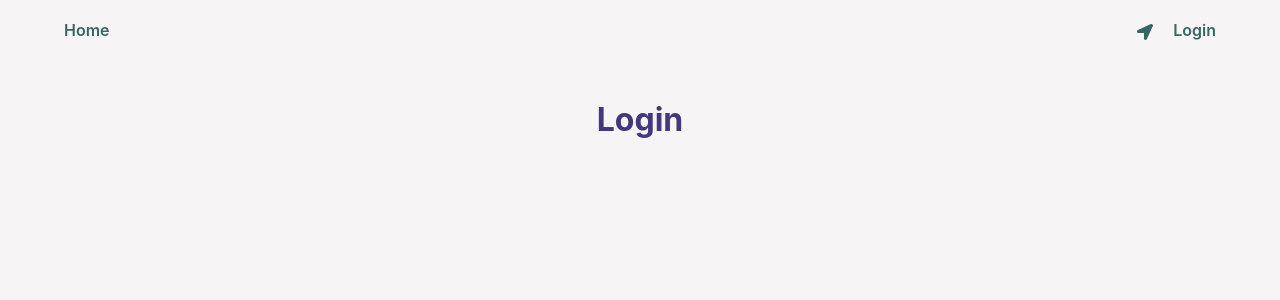
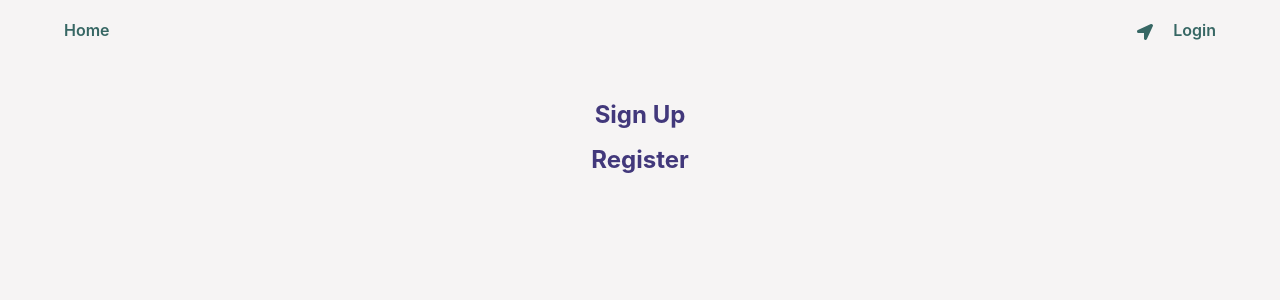
Before and after one commit to jphelps871/Crime-Data-App-UK, a React (Create React App) app in the folder frontEnd/: page /login in a window 1280 px wide. Shown: the top 300 px of the page. Built offline with nearby package versions, Linux system fonts and the light colour scheme.

Commit message:
Started login and register componenets

```diff
--- /dev/null
+++ b/frontEnd/src/Register.js
@@ -0,0 +1,12 @@
+import React from "react";
+import "./App.css";
+
+const Register = () => {
+  return (
+    <form action="">
+      <h2>Register</h2>
+    </form>
+  );
+};
+
+export default Register;
--- /dev/null
+++ b/frontEnd/src/SignUp.js
@@ -0,0 +1,12 @@
+import React from "react";
+import "./App.css";
+
+const SignUp = () => {
+  return (
+    <form action="">
+      <h2>Sign Up</h2>
+    </form>
+  );
+};
+
+export default SignUp;
--- a/frontEnd/src/login.js
+++ b/frontEnd/src/login.js
@@ -1,10 +1,14 @@
 import React from "react";
+import SignUp from "./SignUp";
+import Register from "./Register";
+import "./login.css";
 import "./App.css";
 
 function Login() {
   return (
     <div className="pages">
-      <h1>Login</h1>
+      <SignUp />
+      <Register />
     </div>
   );
 }
```
Also changed, not shown: frontEnd/src/login.css (added).
